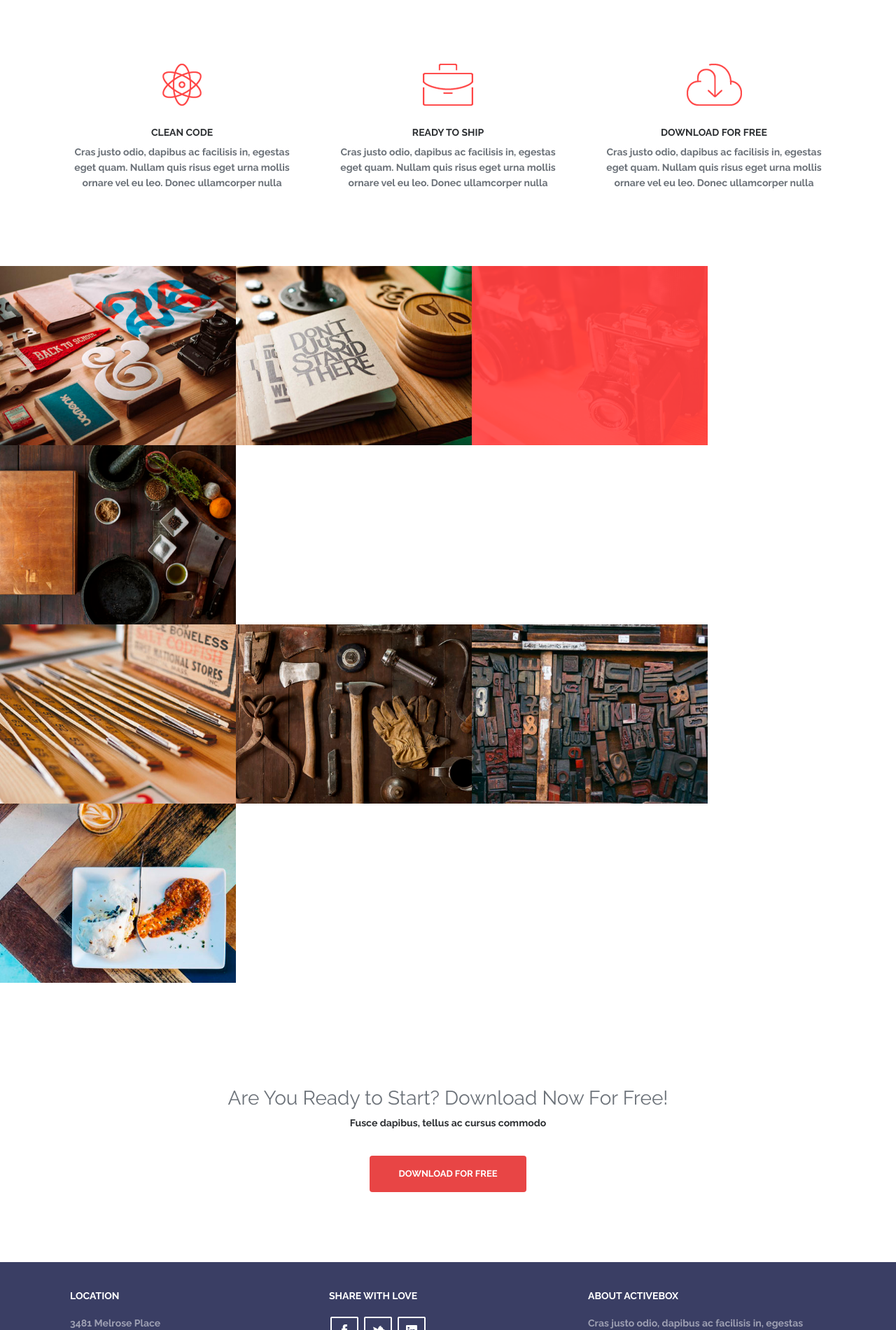
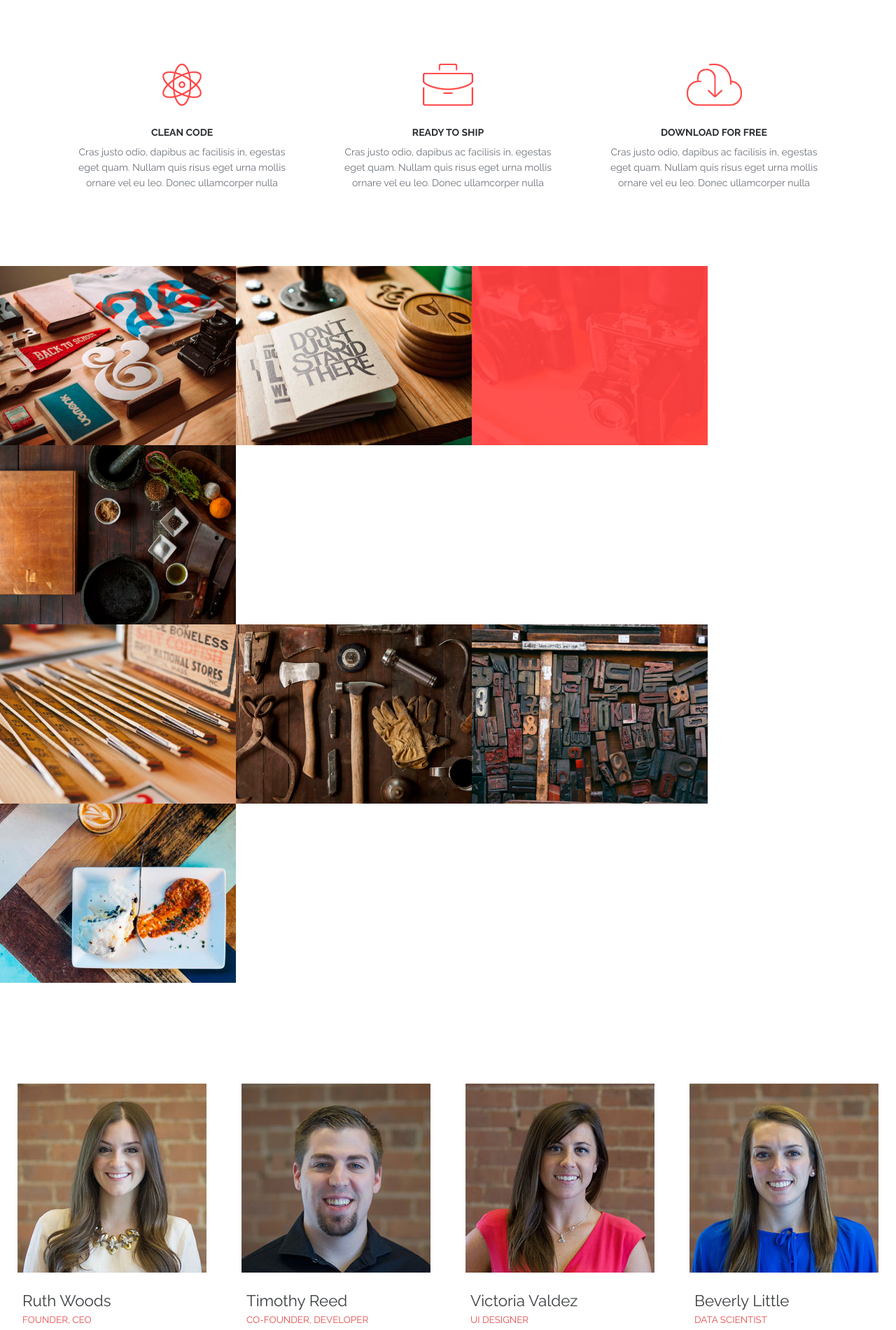
Before and after one commit to karenmanzur/SmoothOperators-Desarrollo-Web, a PHP site: page / in a window 1280 px wide. Shown: the part 1060-2960 px from the top of the page at 70% size. Run offline with PHP 8.4, Linux system fonts and the light colour scheme; some libraries are stand-ins or nearby versions.

Commit message:
Terminada la sección TEAM
-Cambios en estilo.css
-Agregadas imágenes(Redes sociales)
-Agregado team a index.html

```diff
--- a/css/estilo.css
+++ b/css/estilo.css
@@ -13,6 +13,26 @@ header{
 }
 .text-0{
   font-size: 0rem;
+}
+.mt-150{
+  margin-top: 150px;
+}
+.mb-150{
+  margin-bottom: 150px;
+}
+.names{
+  font-size: 1.4rem;
+  color: #3b3e41;
+  font-weight: normal;
+}
+.name-color{
+  color: #e94a4a;
+  font-size: .84rem;
+  font-weight: normal;
+}
+.introduction-name{
+  font-size: .88rem;
+  font-weight: normal;
 }
 section .download  {
   padding: 100px 0;
--- a/index.html
+++ b/index.html
@@ -41,42 +41,42 @@
                     <img src="img/pencil.png" class="img-responsive" id="pencil">
                     <div class="feature">
                         <h5>Easily Customised</h5>
-                        <p>Cras justo odio, dapibus ac facilisis in, egestas eget quam. Nullam quis risus eget urna mollis ornare vel eu leo. Donec ullamcorper nulla</p>
+                        <p class="font-weight-normal">Cras justo odio, dapibus ac facilisis in, egestas eget quam. Nullam quis risus eget urna mollis ornare vel eu leo. Donec ullamcorper nulla</p>
                     </div>
                 </div>
                 <div class="col-md-4 col-sm-6 feature text-center">
                     <img src="img/monitor.png" class="img-responsive" id="monitor">
                     <div class="feature">
                         <h5>Responsive Ready</h5>
-                        <p>Cras justo odio, dapibus ac facilisis in, egestas eget quam. Nullam quis risus eget urna mollis ornare vel eu leo. Donec ullamcorper nulla</p>
+                        <p class="font-weight-normal">Cras justo odio, dapibus ac facilisis in, egestas eget quam. Nullam quis risus eget urna mollis ornare vel eu leo. Donec ullamcorper nulla</p>
                     </div>
                 </div>
                 <div class="col-md-4 col-sm-6 feature text-center">
                     <img src="img/lightbulb.png" class="img-responsive" id="lightbulb">
                     <div class="feature">
                         <h5>Modern Design</h5>
-                        <p>Cras justo odio, dapibus ac facilisis in, egestas eget quam. Nullam quis risus eget urna mollis ornare vel eu leo. Donec ullamcorper nulla</p>
+                        <p class="font-weight-normal">Cras justo odio, dapibus ac facilisis in, egestas eget quam. Nullam quis risus eget urna mollis ornare vel eu leo. Donec ullamcorper nulla</p>
                     </div>
                 </div>
                 <div class="col-md-4 col-sm-6 feature text-center">
                     <img src="img/atom.png" class="img-responsive" id="atom">
                     <div class="feature">
                         <h5>Clean Code</h5>
-                        <p>Cras justo odio, dapibus ac facilisis in, egestas eget quam. Nullam quis risus eget urna mollis ornare vel eu leo. Donec ullamcorper nulla</p>
+                        <p class="font-weight-normal">Cras justo odio, dapibus ac facilisis in, egestas eget quam. Nullam quis risus eget urna mollis ornare vel eu leo. Donec ullamcorper nulla</p>
                     </div>
                 </div>
                 <div class="col-md-4 col-sm-6 feature text-center">
                     <img src="img/briefcase.png" class="img-responsive" id="briefcase">
                     <div class="feature">
                         <h5>Ready to Ship</h5>
-                        <p>Cras justo odio, dapibus ac facilisis in, egestas eget quam. Nullam quis risus eget urna mollis ornare vel eu leo. Donec ullamcorper nulla</p>
+                        <p class="font-weight-normal">Cras justo odio, dapibus ac facilisis in, egestas eget quam. Nullam quis risus eget urna mollis ornare vel eu leo. Donec ullamcorper nulla</p>
                     </div>
                 </div>
                 <div class="col-md-4 col-sm-6 feature text-center">
                     <img src="img/cloud.png" class="img-responsive" id="cloud">
                     <div class="feature">
                         <h5>Download for Free</h5>
-                        <p>Cras justo odio, dapibus ac facilisis in, egestas eget quam. Nullam quis risus eget urna mollis ornare vel eu leo. Donec ullamcorper nulla</p>
+                        <p class="font-weight-normal">Cras justo odio, dapibus ac facilisis in, egestas eget quam. Nullam quis risus eget urna mollis ornare vel eu leo. Donec ullamcorper nulla</p>
         </div>
     </section>
 
@@ -95,6 +95,54 @@
                 <a href="#"><img class="img-width" src="img/work_7.png" alt="work7"></img></a>
                 <a href="#"><img class="img-width" src="img/work_8.png" alt="work8"></img></a>
             </div>
+    </div>
+    <div class="container-fluid py-5 my-5">
+        <div class="row justify-content-sm-center">
+            <div class="col p-0 text-center">
+                <img src="img/team1.jpg" alt="team1">
+                <div class="text-left pr-4 pl-4 mr-2 ml-2 pt-4 names">Ruth Woods</div>
+                <div class="text-left pr-4 pl-4 mr-2 ml-2 name-color">FOUNDER, CEO</div>
+                <div class="pr-4 pl-4 m-2 text-left introduction-name">Fusce dapibus, tellus ac cursus commodo, tortor mauris condimentum nibh, ut fermentum massa justo sit amet risus. Maecenas sed diam eget risus varius blandit sit amet non magna. Nullam quis risus eget urna mollis ornare vel eu leo.</div>
+                <div class="text-left pl-4 pr-4 m-2">
+                    <a href="#"><img src="img/facebook.jpg" alt="icon-facebook"></a>
+                    <a href="#"><img src="img/twitter.jpg" alt="icon-twitter"></a>
+                    <a href="#"><img src="img/linkedin.jpg" alt="icon-linkedin"></a>
+                </div>
+            </div>
+            <div class="col p-0 text-center">
+                <img src="img/team2.jpg" alt="team2">
+                <div class="text-left pr-4 pl-4 mr-2 ml-2 pt-4 names">Timothy Reed</div>
+                <div class="text-left pr-4 pl-4 mr-2 ml-2 name-color">CO-FOUNDER, DEVELOPER</div>
+                <div class="pr-4 pl-4 m-2 text-left introduction-name">Fusce dapibus, tellus ac cursus commodo, tortor mauris condimentum nibh, ut fermentum massa justo sit amet risus. Maecenas sed diam eget risus varius blandit sit amet non magna. Nullam quis risus eget urna mollis ornare vel eu leo.</div>
+                <div class="text-left pl-4 pr-4 m-2">
+                    <a href="#"><img src="img/facebook.jpg" alt="icon-facebook"></a>
+                    <a href="#"><img src="img/twitter.jpg" alt="icon-twitter"></a>
+                    <a href="#"><img src="img/linkedin.jpg" alt="icon-linkedin"></a>
+                </div>
+            </div>
+            <div class="col p-0 text-center">
+                <img src="img/team3.jpg" alt="team3">
+                <div class="text-left pr-4 pl-4 mr-2 ml-2 pt-4 names">Victoria Valdez</div>
+                <div class="text-left pr-4 pl-4 mr-2 ml-2 name-color">UI DESIGNER</div>
+                <div class="pr-4 pl-4 m-2 text-left introduction-name">Fusce dapibus, tellus ac cursus commodo, tortor mauris condimentum nibh, ut fermentum massa justo sit amet risus. Maecenas sed diam eget risus varius blandit sit amet non magna. Nullam quis risus eget urna mollis ornare vel eu leo.</div>
+                <div class="text-left pl-4 pr-4 m-2">
+                    <a href="#"><img src="img/facebook.jpg" alt="icon-facebook"></a>
+                    <a href="#"><img src="img/twitter.jpg" alt="icon-twitter"></a>
+                    <a href="#"><img src="img/linkedin.jpg" alt="icon-linkedin"></a>
+                </div>
+            </div>
+            <div class="col p-0 text-center">
+                <img src="img/team4.jpg" alt="team4">
+                <div class="text-left pr-4 pl-4 mr-2 ml-2 pt-4 names">Beverly Little</div>
+                <div class="text-left pr-4 pl-4 mr-2 ml-2 name-color">DATA SCIENTIST</div>
+                <div class="pr-4 pl-4 m-2 text-left introduction-name">Fusce dapibus, tellus ac cursus commodo, tortor mauris condimentum nibh, ut fermentum massa justo sit amet risus. Maecenas sed diam eget risus varius blandit sit amet non magna. Nullam quis risus eget urna mollis ornare vel eu leo.</div>
+                <div class="text-left pl-4 pr-4 m-2">
+                    <a href="#"><img src="img/facebook.jpg" alt="icon-facebook"></a>
+                    <a href="#"><img src="img/twitter.jpg" alt="icon-twitter"></a>
+                    <a href="#"><img src="img/linkedin.jpg" alt="icon-linkedin"></a>
+                </div>
+            </div>
+        </div>
     </div>
     <section>
         <div class="container">
@@ -119,9 +167,9 @@
                     <div class="col-md-4">
                         <h5>SHARE WITH LOVE</h5>
                         <div class="share">
-                            <li><img src="img/facebook.png" alt=""></li>
-                            <li><img src="img/twitter.png" alt=""></li>
-                            <li><img src="img/linkedin.png" alt=""></i></li>
+                            <li><a href="#"><img src="img/facebook.png" alt=""></a></li>
+                            <li><a href="#"><img src="img/twitter.png" alt=""></a></li>
+                            <li><a href="#"><img src="img/linkedin.png" alt=""></a></li>
 
                         </div>
                     </div>
```
Also changed, not shown: img/facebook.jpg (added), img/linkedin.jpg (added), img/team1.jpg (added), img/team2.jpg (added), img/team3.jpg (added), img/team4.jpg (added), img/twitter.jpg (added).
